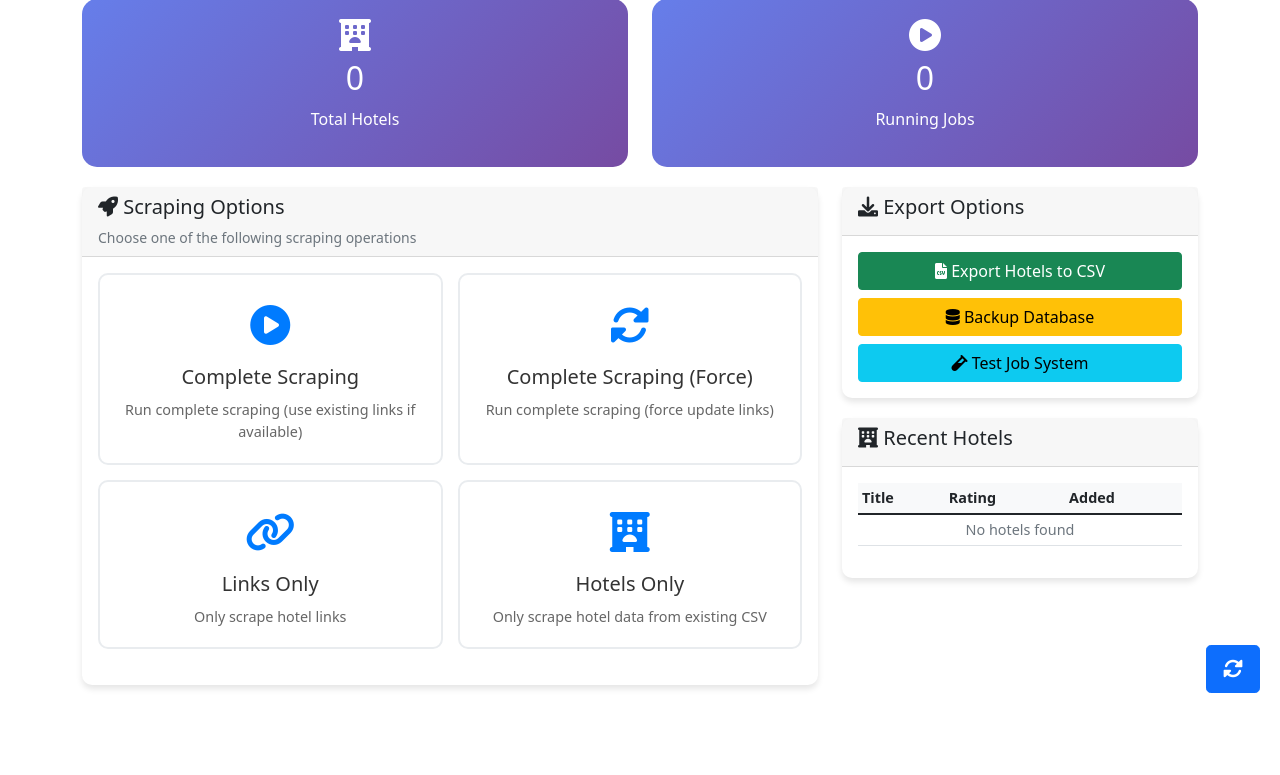
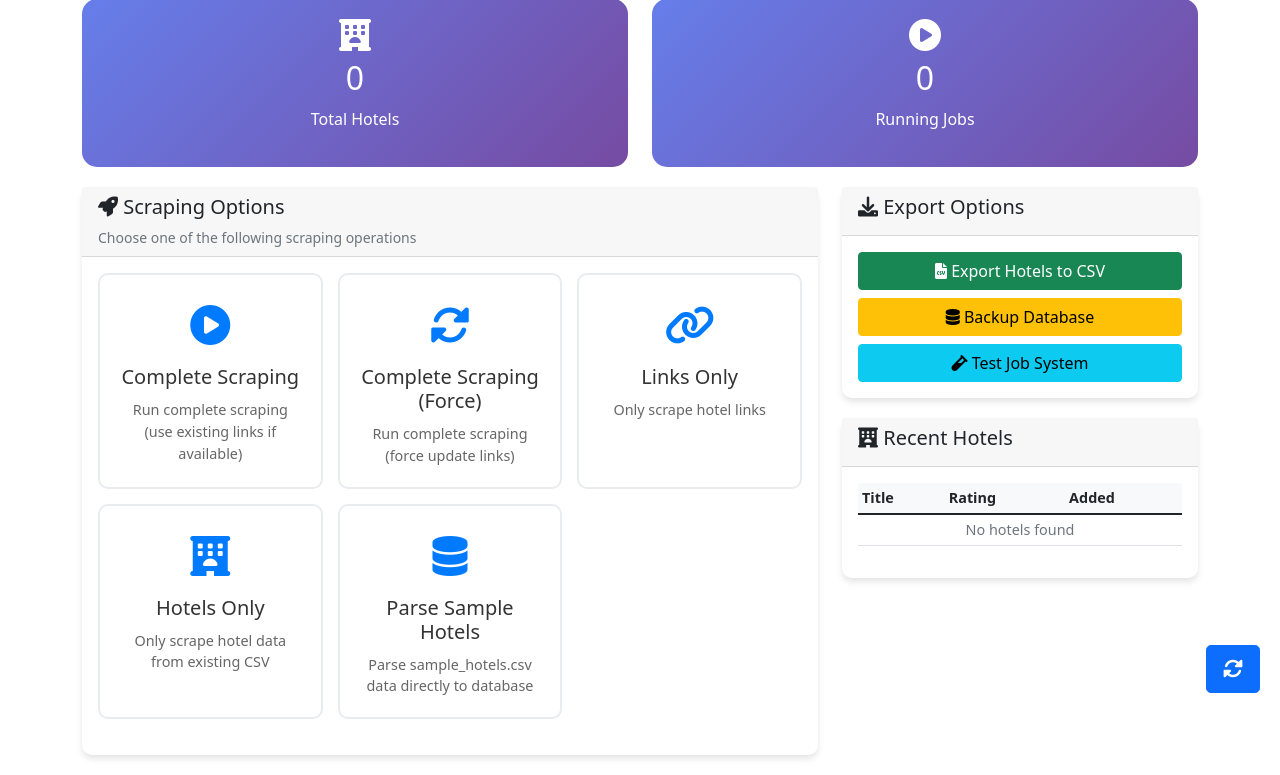
Before and after one commit to AliNasserMohamed/booking-scraper, a FastAPI app: page / in a window 1280 px wide. Shown: the part 87-862 px from the top of the page. Before the commit the page ends 780 px from the top, so only its background shows below. Run offline with FastAPI, Linux system fonts and the light colour scheme; data that the repository does not hold is empty.

Commit message:
new_data

```diff
--- a/booking database/config_sample.py
+++ b/booking database/config_sample.py
@@ -16,7 +16,8 @@ DB_CONFIG = {
 # S3 configuration (optional, for image upload)
 # Set to None if you don't want to use S3 image upload
 S3_CONFIG = {
-'access_key': 'AKIASG6MFOOFXQRVKWEA',
+
+    'access_key': 'AKIASG6MFOOFXQRVKWEA',
     'secret_key': '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',
     'bucket_name': 'bookingimages-public',
     'region': 'eu-north-1'
--- a/main.py
+++ b/main.py
@@ -199,6 +199,72 @@ async def _run_hotel_scraping_task(job_id: int, orchestrator):
             if job:
                 job.status = "FAILED"
                 job.message = f"Hotel data scraping process failed: {str(e)}"
+                session.commit()
+            session.close()
+        except Exception as commit_error:
+            logger.error(f"Error updating job status after failure: {commit_error}")
+
+async def _run_sample_hotels_parsing_task(job_id: int):
+    """Background task for parsing sample hotels CSV"""
+    session = SessionLocal()
+    try:
+        # Update job status to RUNNING
+        job = session.query(ScrapingJob).filter(ScrapingJob.id == job_id).first()
+        if job:
+            job.status = "RUNNING"
+            job.message = "Parsing sample hotels CSV data..."
+            job.progress = 0.0
+            session.commit()
+            logger.info(f"Job {job_id} status updated to RUNNING")
+        session.close()
+
+        # Import and run the hotel data parser
+        logger.info(f"Starting sample hotels parsing for job {job_id} in thread pool")
+        loop = asyncio.get_event_loop()
+        with concurrent.futures.ThreadPoolExecutor() as executor:
+            # Import the parser function dynamically
+            import sys
+            import os
+            import importlib.util
+
+            # Add the booking database directory to path and import the module
+            parser_path = os.path.join(os.path.dirname(__file__), 'booking database', 'hotel_data_parser.py')
+            spec = importlib.util.spec_from_file_location("hotel_data_parser", parser_path)
+            parser_module = importlib.util.module_from_spec(spec)
+            spec.loader.exec_module(parser_module)
+
+            # Run the parser with the sample_hotels.csv file
+            csv_file_path = os.path.join('booking database', 'sample_hotels.csv')
+            success = await loop.run_in_executor(
+                executor,
+                parser_module.parse_hotels_from_csv,
+                csv_file_path
+            )
+
+        # Update job status based on result
+        session = SessionLocal()
+        job = session.query(ScrapingJob).filter(ScrapingJob.id == job_id).first()
+        if job:
+            if success:
+                job.status = "COMPLETED"
+                job.message = "Sample hotels parsing finished successfully"
+                job.progress = 100.0
+                logger.info(f"Job {job_id} completed successfully")
+            else:
+                job.status = "FAILED"
+                job.message = "Sample hotels parsing failed"
+                logger.error(f"Job {job_id} failed")
+            session.commit()
+        session.close()
+
+    except Exception as e:
+        logger.error(f"Error in sample hotels parsing task {job_id}: {e}")
+        try:
+            session = SessionLocal()
+            job = session.query(ScrapingJob).filter(ScrapingJob.id == job_id).first()
+            if job:
+                job.status = "FAILED"
+                job.message = f"Sample hotels parsing failed: {str(e)}"
                 session.commit()
             session.close()
         except Exception as commit_error:
@@ -459,47 +525,40 @@ async def start_complete_scraping(
     background_tasks: BackgroundTasks = None,
     db: Session = Depends(get_db)
 ):
-    """Start complete scraping process (links + hotel data)"""
+    """Parse sample hotels CSV data to database"""
     try:
         # Check if there's already a running job
         running_job = db.query(ScrapingJob).filter(ScrapingJob.status == "RUNNING").first()
         if running_job:
-            raise HTTPException(status_code=400, detail="Another scraping job is already running")
-
-        # Create orchestrator job
-        from services.main_scraper_orchestrator import MainScraperOrchestrator
-        orchestrator = MainScraperOrchestrator()
+            raise HTTPException(status_code=400, detail="Another parsing job is already running")
 
         # Create job record
         job = ScrapingJob(
             status="PENDING",
             urls_count=0,
-            message=f"Complete scraping process started (update_links={update_links})",
+            message="Parsing sample hotels CSV data (Complete Scraping)",
             progress=0.0
         )
         db.add(job)
         db.commit()
         db.refresh(job)
 
-        logger.info(f"Created job {job.id} with status PENDING")
+        logger.info(f"Created sample hotels parsing job {job.id} with status PENDING")
 
         # Start background task
         if background_tasks:
             background_tasks.add_task(
-                _run_complete_scraping_task,
-                job.id,
-                update_links,
-                orchestrator
+                _run_sample_hotels_parsing_task,
+                job.id
             )
 
         return {
-            "message": "Complete scraping process started",
-            "job_id": job.id,
-            "update_links": update_links
+            "message": "Sample hotels parsing process started (Complete Scraping)",
+            "job_id": job.id
         }
 
     except Exception as e:
-        logger.error(f"Error starting complete scraping: {e}")
+        logger.error(f"Error starting sample hotels parsing: {e}")
         raise HTTPException(status_code=500, detail="Internal server error")
 
 @app.post("/api/orchestrator/link-scraping")
@@ -507,44 +566,40 @@ async def start_link_scraping(
     background_tasks: BackgroundTasks = None,
     db: Session = Depends(get_db)
 ):
-    """Start link scraping only"""
+    """Parse sample hotels CSV data to database"""
     try:
         # Check if there's already a running job
         running_job = db.query(ScrapingJob).filter(ScrapingJob.status == "RUNNING").first()
         if running_job:
-            raise HTTPException(status_code=400, detail="Another scraping job is already running")
-
-        from services.main_scraper_orchestrator import MainScraperOrchestrator
-        orchestrator = MainScraperOrchestrator()
+            raise HTTPException(status_code=400, detail="Another parsing job is already running")
 
         # Create job record
         job = ScrapingJob(
             status="PENDING",
             urls_count=0,
-            message="Link scraping process started",
+            message="Parsing sample hotels CSV data (Links Only)",
             progress=0.0
         )
         db.add(job)
         db.commit()
         db.refresh(job)
 
-        logger.info(f"Created job {job.id} with status PENDING")
+        logger.info(f"Created sample hotels parsing job {job.id} with status PENDING")
 
         # Start background task
         if background_tasks:
             background_tasks.add_task(
-                _run_link_scraping_task,
-                job.id,
-                orchestrator
+                _run_sample_hotels_parsing_task,
+                job.id
             )
 
         return {
-            "message": "Link scraping process started",
+            "message": "Sample hotels parsing process started (Links Only)",
             "job_id": job.id
         }
 
     except Exception as e:
-        logger.error(f"Error starting link scraping: {e}")
+        logger.error(f"Error starting sample hotels parsing: {e}")
         raise HTTPException(status_code=500, detail="Internal server error")
 
 @app.post("/api/orchestrator/hotel-scraping")
@@ -552,44 +607,81 @@ async def start_hotel_scraping(
     background_tasks: BackgroundTasks = None,
     db: Session = Depends(get_db)
 ):
-    """Start hotel data scraping from existing CSV"""
+    """Parse sample hotels CSV data to database"""
     try:
         # Check if there's already a running job
         running_job = db.query(ScrapingJob).filter(ScrapingJob.status == "RUNNING").first()
         if running_job:
-            raise HTTPException(status_code=400, detail="Another scraping job is already running")
-
-        from services.main_scraper_orchestrator import MainScraperOrchestrator
-        orchestrator = MainScraperOrchestrator()
+            raise HTTPException(status_code=400, detail="Another parsing job is already running")
 
         # Create job record
         job = ScrapingJob(
             status="PENDING",
             urls_count=0,
-            message="Hotel data scraping process started",
+            message="Parsing sample hotels CSV data (Hotels Only)",
             progress=0.0
         )
         db.add(job)
         db.commit()
         db.refresh(job)
 
-        logger.info(f"Created job {job.id} with status PENDING")
+        logger.info(f"Created sample hotels parsing job {job.id} with status PENDING")
 
         # Start background task
         if background_tasks:
             background_tasks.add_task(
-                _run_hotel_scraping_task,
-                job.id,
-                orchestrator
+                _run_sample_hotels_parsing_task,
+                job.id
             )
 
         return {
-            "message": "Hotel data scraping process started",
+            "message": "Sample hotels parsing process started (Hotels Only)",
             "job_id": job.id
         }
 
     except Exception as e:
-        logger.error(f"Error starting hotel scraping: {e}")
+        logger.error(f"Error starting sample hotels parsing: {e}")
+        raise HTTPException(status_code=500, detail="Internal server error")
+
+@app.post("/api/parse-sample-hotels")
+async def parse_sample_hotels(
+    background_tasks: BackgroundTasks = None,
+    db: Session = Depends(get_db)
+):
+    """Parse sample_hotels.csv data directly into database"""
+    try:
+        # Check if there's already a running job
+        running_job = db.query(ScrapingJob).filter(ScrapingJob.status == "RUNNING").first()
+        if running_job:
+            raise HTTPException(status_code=400, detail="Another parsing job is already running")
+
+        # Create job record
+        job = ScrapingJob(
+            status="PENDING",
+            urls_count=0,
+            message="Parsing sample hotels CSV data",
+            progress=0.0
+        )
+        db.add(job)
+        db.commit()
+        db.refresh(job)
+
+        logger.info(f"Created sample hotels parsing job {job.id} with status PENDING")
+
+        # Start background task
+        if background_tasks:
+            background_tasks.add_task(
+                _run_sample_hotels_parsing_task,
+                job.id
+            )
+
+        return {
+            "message": "Sample hotels parsing process started",
+            "job_id": job.id
+        }
+
+    except Exception as e:
+        logger.error(f"Error starting sample hotels parsing: {e}")
         raise HTTPException(status_code=500, detail="Internal server error")
 
 @app.post("/api/orchestrator/complete-scraping-force")
@@ -597,45 +689,40 @@ async def start_complete_scraping_force(
     background_tasks: BackgroundTasks = None,
     db: Session = Depends(get_db)
 ):
-    """Start complete scraping process with forced link update"""
+    """Parse sample hotels CSV data to database"""
     try:
         # Check if there's already a running job
         running_job = db.query(ScrapingJob).filter(ScrapingJob.status == "RUNNING").first()
         if running_job:
-            raise HTTPException(status_code=400, detail="Another scraping job is already running")
-
-        from services.main_scraper_orchestrator import MainScraperOrchestrator
-        orchestrator = MainScraperOrchestrator()
+            raise HTTPException(status_code=400, detail="Another parsing job is already running")
 
         # Create job record
         job = ScrapingJob(
             status="PENDING",
             urls_count=0,
-            message="Complete scraping process started (force link update)",
+            message="Parsing sample hotels CSV data (Complete Scraping Force)",
             progress=0.0
         )
         db.add(job)
         db.commit()
         db.refresh(job)
 
-        logger.info(f"Created job {job.id} with status PENDING")
+        logger.info(f"Created sample hotels parsing job {job.id} with status PENDING")
 
         # Start background task
         if background_tasks:
             background_tasks.add_task(
-                _run_complete_scraping_task,
-                job.id,
-                True,  # Force update links
-                orchestrator
+                _run_sample_hotels_parsing_task,
+                job.id
             )
 
         return {
-            "message": "Complete scraping process started (force link update)",
+            "message": "Sample hotels parsing process started (Complete Scraping Force)",
             "job_id": job.id
         }
 
     except Exception as e:
-        logger.error(f"Error starting complete scraping: {e}")
+        logger.error(f"Error starting sample hotels parsing: {e}")
         raise HTTPException(status_code=500, detail="Internal server error")
 
 @app.get("/api/export/hotels")
--- a/requirements.txt
+++ b/requirements.txt
@@ -2,6 +2,7 @@ annotated-types==0.7.0
 anyio==4.9.0
 attrs==25.3.0
 beautifulsoup4==4.13.4
+boto3>=1.26.0
 bs4==0.0.2
 certifi==2025.7.9
 cffi==1.17.1
@@ -14,14 +15,17 @@ h11==0.16.0
 idna==3.10
 Jinja2==3.1.2
 MarkupSafe==3.0.2
+mysql-connector-python>=8.0.28
 numpy==2.3.1
 outcome==1.3.0.post0
 pandas==2.3.1
+Pillow>=9.0.0
 pycparser==2.22
 pydantic==2.11.7
 pydantic_core==2.33.2
 PySocks==1.7.1
 python-dateutil==2.9.0.post0
+python-dotenv>=0.19.0
 python-multipart==0.0.6
 pytz==2025.2
 requests==2.32.4
--- a/templates/dashboard.html
+++ b/templates/dashboard.html
@@ -39,9 +39,21 @@
         .status-stopped { background-color: #fdcb6e; color: #2d3436; }
         .scraping-options {
             display: grid;
-            grid-template-columns: 1fr 1fr;
+            grid-template-columns: 1fr 1fr 1fr;
             gap: 15px;
             margin-bottom: 20px;
+        }
+
+        @media (max-width: 768px) {
+            .scraping-options {
+                grid-template-columns: 1fr 1fr;
+            }
+        }
+
+        @media (max-width: 576px) {
+            .scraping-options {
+                grid-template-columns: 1fr;
+            }
         }
         .scraping-option-card {
             background: white;
@@ -221,6 +233,13 @@
                                 </div>
                                 <h5>Hotels Only</h5>
                                 <p>Only scrape hotel data from existing CSV</p>
+                            </div>
+                            <div class="scraping-option-card" id="option5" onclick="startScraping('parse-sample')">
+                                <div class="icon">
+                                    <i class="fas fa-database"></i>
+                                </div>
+                                <h5>Parse Sample Hotels</h5>
+                                <p>Parse sample_hotels.csv data directly to database</p>
                             </div>
                         </div>
                     </div>
@@ -456,6 +475,10 @@
                     endpoint = '/api/orchestrator/hotel-scraping';
                     message = 'Hotel data scraping only';
                     break;
+                case 'parse-sample':
+                    endpoint = '/api/parse-sample-hotels';
+                    message = 'Parse sample hotels CSV data to database';
+                    break;
                 default:
                     alert('Invalid scraping option');
                     return;
```
Also changed, not shown: booking database/hotel_data_parser.py (+8 -1 lines).
